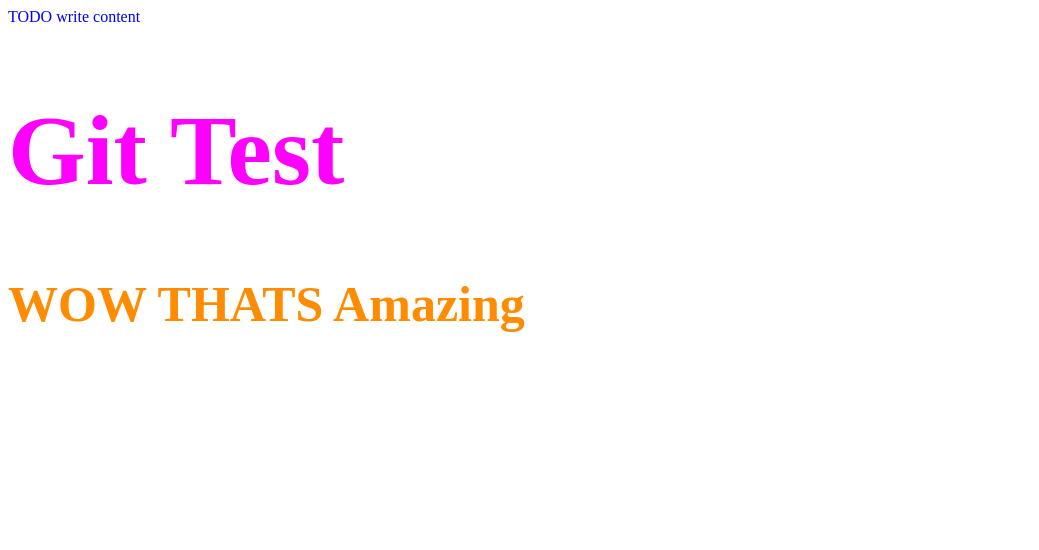
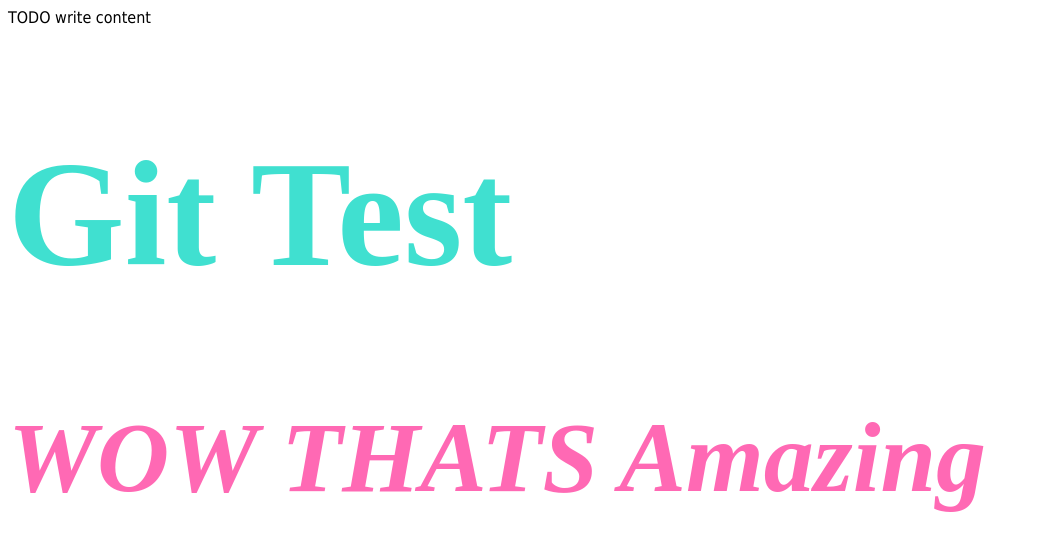
Before and after one commit to Faebe1994/PruefungGitHub, a plain HTML site: page public_html/index.html in a window 1280 px wide. Shown: the whole page, without its empty margins (0-1039 px from the left). Drawn offline with Linux system fonts and the light colour scheme.

Commit message:
Ast1 mit Style CSS2

```diff
--- a/public_html/index.html
+++ b/public_html/index.html
@@ -8,7 +8,7 @@ and open the template in the editor.
     <head>
         <title>Git Prüfung</title>
         <meta charset="UTF-8">
-        <link rel="stylesheet" href="style.css">
+        <link rel="stylesheet" href="style2.css">
         <meta name="viewport" content="width=device-width, initial-scale=1.0">
     </head>
     <body>
--- /dev/null
+++ b/public_html/style2.css
@@ -0,0 +1,25 @@
+/*
+To change this license header, choose License Headers in Project Properties.
+To change this template file, choose Tools | Templates
+and open the template in the editor.
+*/
+/*
+    Created on : 24.09.2015, 09:23:08
+    Author     : Fabian
+*/
+
+div {
+    font-family: tahoma;
+}
+
+h1 {
+    font-weight: bold;
+    font-size: 150px;
+    color: turquoise;
+}
+
+h2 {
+    font-style: italic;
+    font-size: 100px;
+    color: hotpink;
+}
```
